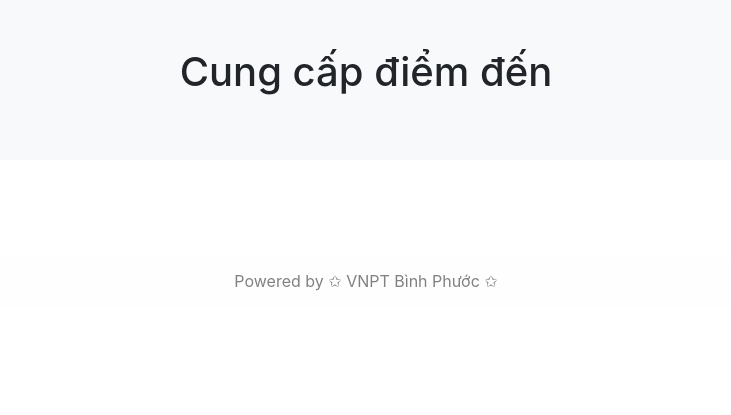
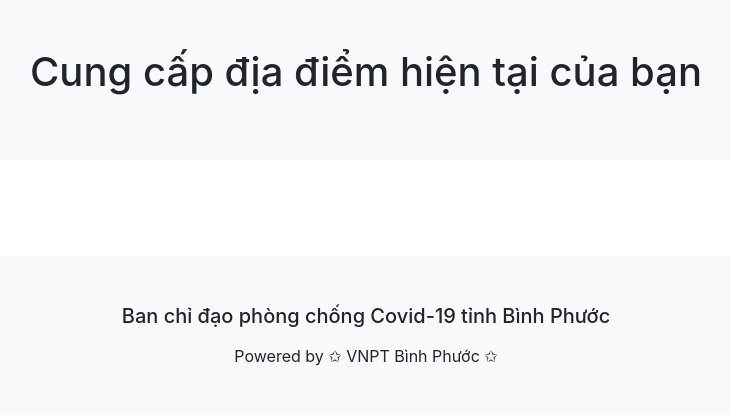
Before and after one commit to quandxbp/vnpt-zalo-tkyt, a Django app: page /location/1 in a window 1280 px wide. Shown: the top 415 px of the page, without its empty margins (274-1005 px from the left). Run offline with Django 3.2, Linux system fonts and the light colour scheme; some libraries are stand-ins or nearby versions.

Commit message:
[ADD] request user GPS

```diff
--- a/zalo_base/templates/zalo_base/location.html
+++ b/zalo_base/templates/zalo_base/location.html
@@ -12,25 +12,32 @@
         <section class="container">
             <div class="row">
                 <div class="col-xs-12 col-lg-12 text-center bg-light p-5">
-                    <h1 class="mb-3">Cung cấp điểm đến</h1>
+                    <h1 class="mb-3">Cung cấp địa điểm hiện tại của bạn</h1>
                 </div>
             </div>
             <div class="row">
-                <div class="col-xs-12 col-lg-12 text-center mt-5">
+                <div class="col-xs-12 col-lg-12 text-center p-5">
                     <div id="location-success" class="alert alert-success d-none" role="alert">
                         Cảm ơn bạn đã cung cấp vị trí hiện tại cho chúng tôi!
                     </div>
-                    <div id="location-fail" class="alert alert-succes d-none" role="alert">
+                    <div id="location-fail" class="alert alert-danger d-none" role="alert">
                         Bạn cần cho phép ứng dụng cung cấp vị trí hiện tại cho chúng tôi!
+                    </div>
+                    <div id="location-warning" class="alert alert-warning d-none" role="alert">
+                        GPS trên thiết bị của bạn chưa được bật. Hãy bật ở trong phần Cài Đặt của thiết bị đang dùng.
                     </div>
                 </div>
             </div>
-            <div class="row">
-                <div class="col-xs-12 col-lg-12 text-center mt-5">
-                    <div class="alert alert-light" role="alert">
+            <div class="row" style="bottom: 0;">
+                <div class="col-xs-12 col-lg-12 text-center bg-light p-5">
+                    <h5 class="mb-3">Ban chỉ đạo phòng chống Covid-19 tỉnh Bình Phước</h5>
+                    <div >
                         Powered by ✩ VNPT Bình Phước ✩
                     </div>
                 </div>
+                <!-- <div class="col-xs-12 col-lg-12 text-center mt-5">
+
+                </div> -->
             </div>
         </section>
     </body>
@@ -38,6 +45,9 @@
     <script>
         if (navigator.geolocation) {
             navigator.geolocation.getCurrentPosition(function(position) {
+                if(position.coords.latitude == null){
+                    document.getElementById("location-warning").classList.remove("d-none");
+                }
                 document.getElementById("location-success").classList.remove("d-none");
                 const xhttp = new XMLHttpRequest();
                 var params = {
```
